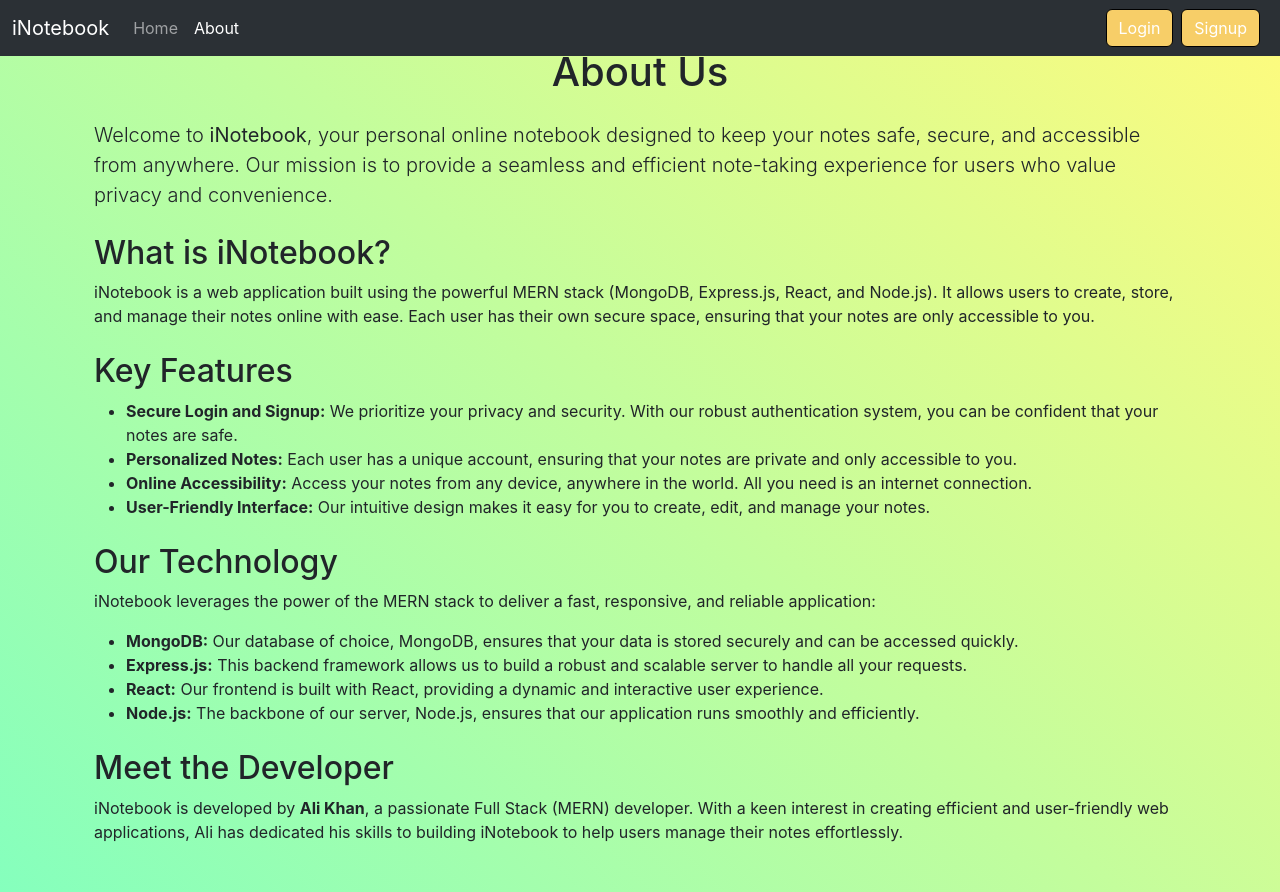
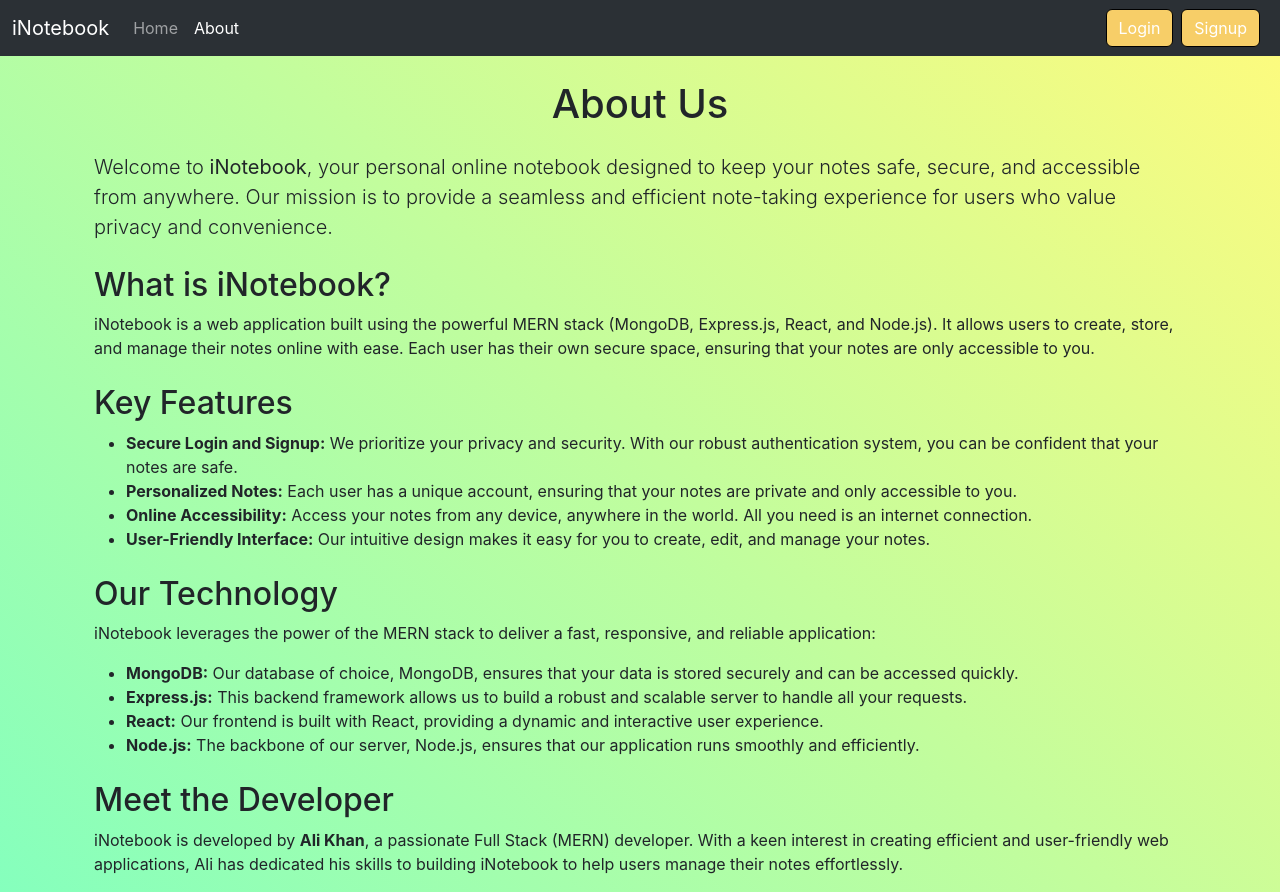
Before and after one commit to Alikhan23M/iNotebook, a React (Create React App) app in the folder frontend/: page /about in a window 1280 px wide. Built offline with nearby package versions, Linux system fonts and the light colour scheme.

Commit message:
Update About.jsx

```diff
--- a/frontend/src/components/About.jsx
+++ b/frontend/src/components/About.jsx
@@ -3,7 +3,7 @@ import noteContext from '../Context/noteContext';
 
 export default function About() {
     return (
-        <div className="container my-5">
+        <div className="container" style={{marginTop:'5rem'}}>
             <h1 className="text-center mb-4">About Us</h1>
             <p className="lead">
                 Welcome to <strong>iNotebook</strong>, your personal online notebook designed to keep your notes safe, secure, and accessible from anywhere. Our mission is to provide a seamless and efficient note-taking experience for users who value privacy and convenience.
```
